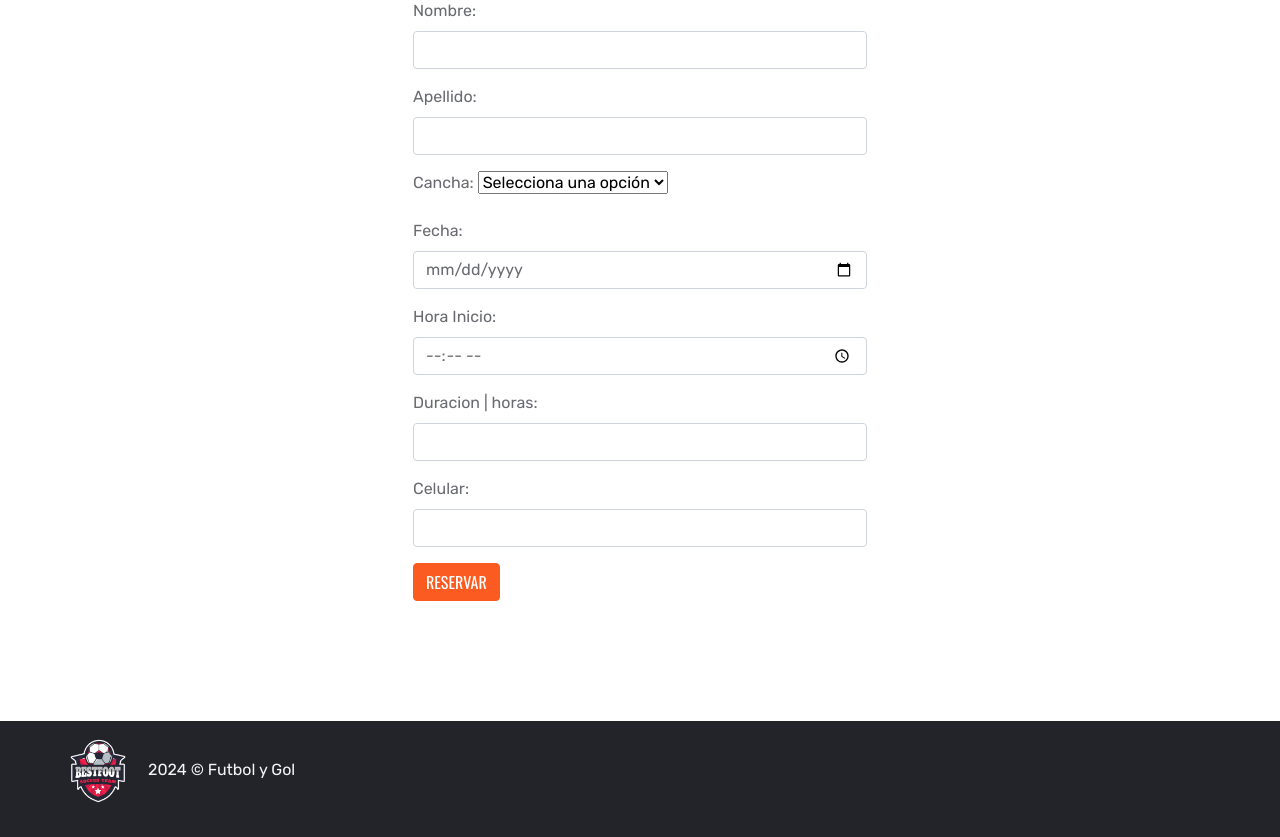
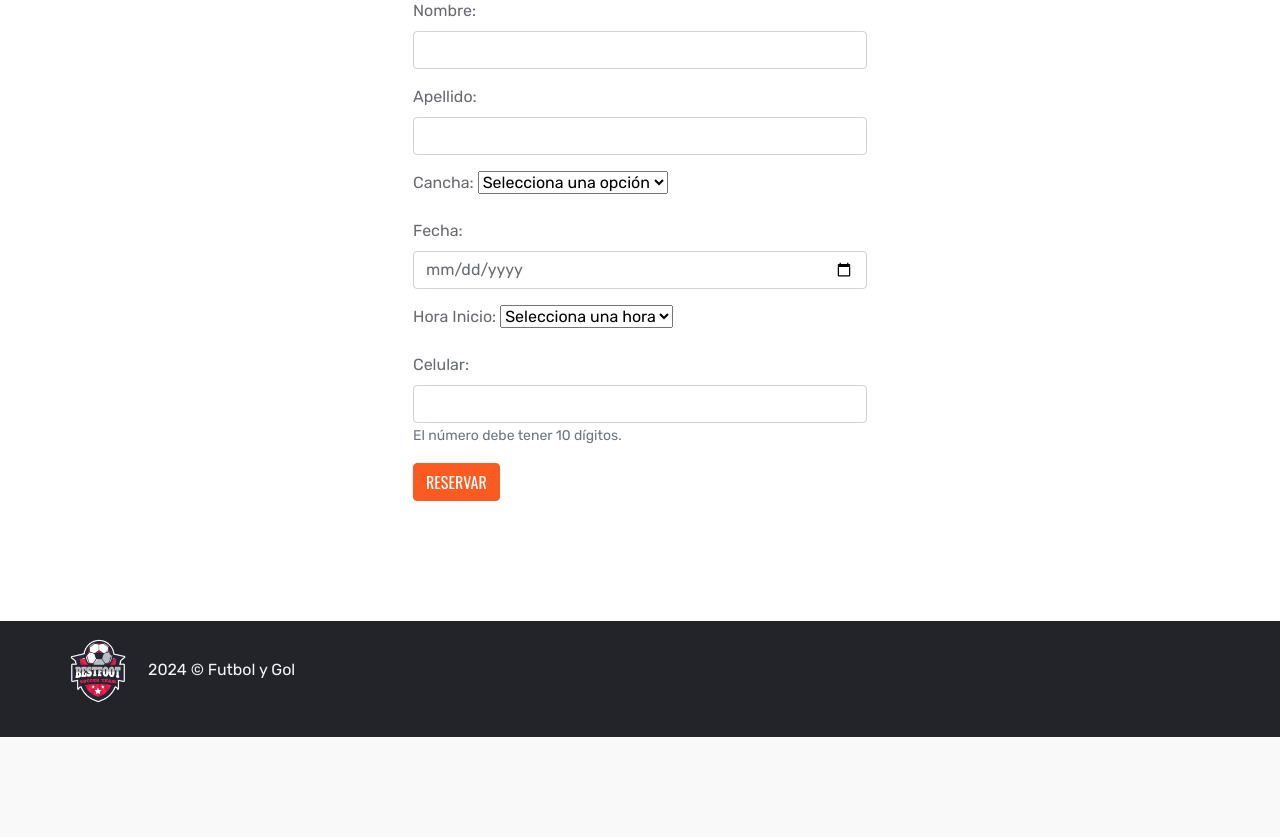
Before and after one commit to Petulio14/reservas, a Django app: template webapp/templates/reservar.html in a window 1280 px wide. Shown: the part 558-1395 px from the top of the page. After the commit the page ends 1295 px from the top, so only its background shows below. Run offline with Django 3.2, Linux system fonts and the light colour scheme; the template is opened without the code that fills it, so the values that code supplies are empty; some libraries are stand-ins or nearby versions.

Commit message:
update forms

```diff
--- a/webapp/templates/reservar.html
+++ b/webapp/templates/reservar.html
@@ -112,18 +112,35 @@
                     </div>
                     <div class="mb-3 ">
                         <label for="exampleInputEmail1" class="form-label">Hora Inicio:</label>
-                        <input type="time" class="form-control" id="exampleInputEmail1" aria-describedby="emailHelp"
-                            name="hora" required>
+                        <select name="hora">
+                            <option value="" disabled selected>Selecciona una hora</option>
+                            <option value="8:00">8:00</option>
+                            <option value="9:00">9:00</option>
+                            <option value="10:00">10:00</option>
+                            <option value="11:00">11:00</option>
+                            <option value="12:00">12:00</option>
+                            <option value="13:00">13:00</option>
+                            <option value="14:00">14:00</option>
+                            <option value="15:00">15:00</option>
+                            <option value="16:00">16:00</option>
+                            <option value="17:00">17:00</option>
+                            <option value="18:00">18:00</option>
+                            <option value="19:00">19:00</option>
+                            <option value="20:00">20:00</option>
+                            <option value="21:00">21:00</option>
+                        </select>
                     </div>
+                    <!--
                     <div class="mb-3 ">
                         <label for="exampleInputEmail1" class="form-label">Duracion | horas:</label>
                         <input type="number" class="form-control" id="exampleInputEmail1" aria-describedby="emailHelp"
                             name="duracion" required>
-                    </div>
-                    <div class="mb-3 ">
+                    </div> -->
+                    <div class="mb-3">
                         <label for="exampleInputEmail1" class="form-label">Celular:</label>
-                        <input type="number" class="form-control" id="exampleInputEmail1" aria-describedby="emailHelp"
+                        <input type="tel" pattern="3[0-9]{9}" inputmode="numeric" class="form-control" id="exampleInputEmail1" aria-describedby="emailHelp"
                             name="cel" required>
+                        <small id="emailHelp" class="form-text text-muted">El número debe tener 10 dígitos.</small>
                     </div>
                     <!--
                     <div class="mb-3 ">
--- a/webapp/views.py
+++ b/webapp/views.py
@@ -32,7 +32,7 @@ def reservar(request):
                 pago = False
 
             # Guardar la reserva
-            reserva = Reservas(nombre=nombre, apellido=apellido, cancha=cancha, fecha=fecha_hora, hora=hora, duracion=duracion, cel=cel, pago=pago)
+            reserva = Reservas(nombre=nombre, apellido=apellido, cancha=cancha, fecha=fecha, hora=hora, duracion=1, cel=cel, pago=pago)
             reserva.save()
             return render(request, 'reservar.html', {'mensaje': 'Se generó una reserva a nombre de: ' + nombre})
     return render(request, "reservar.html")
```
